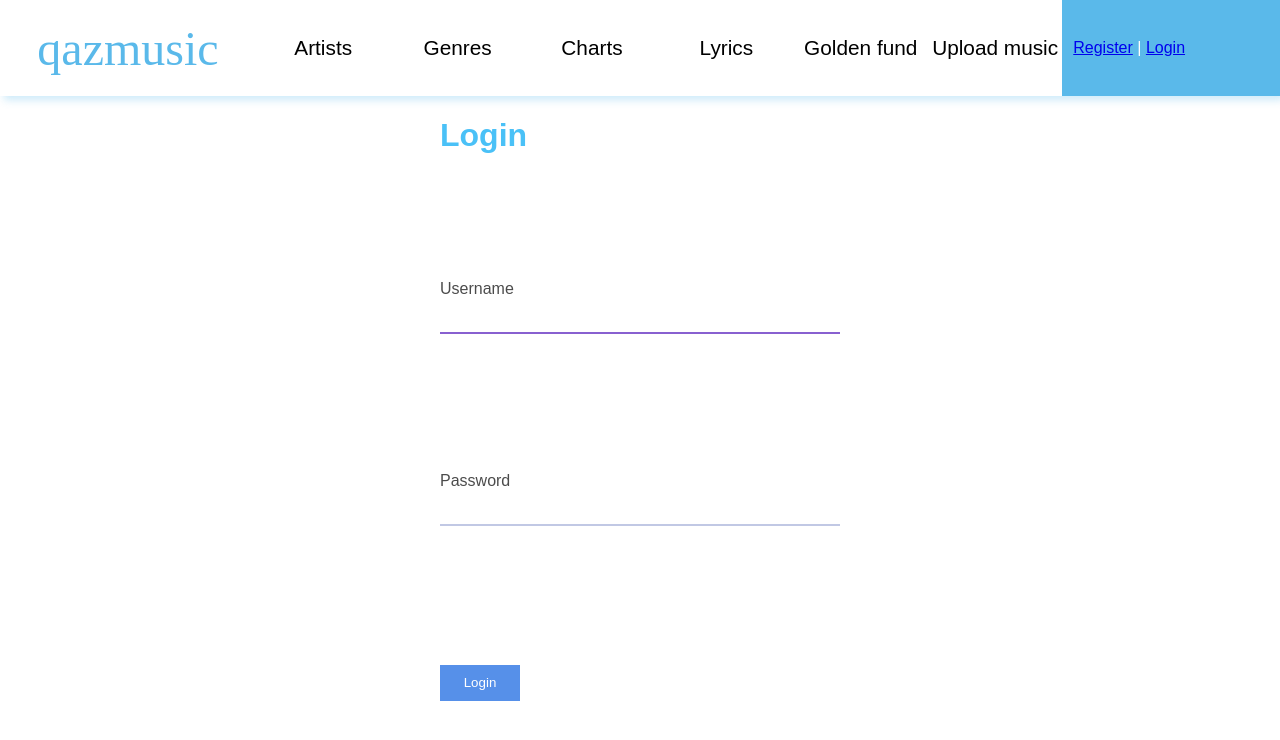
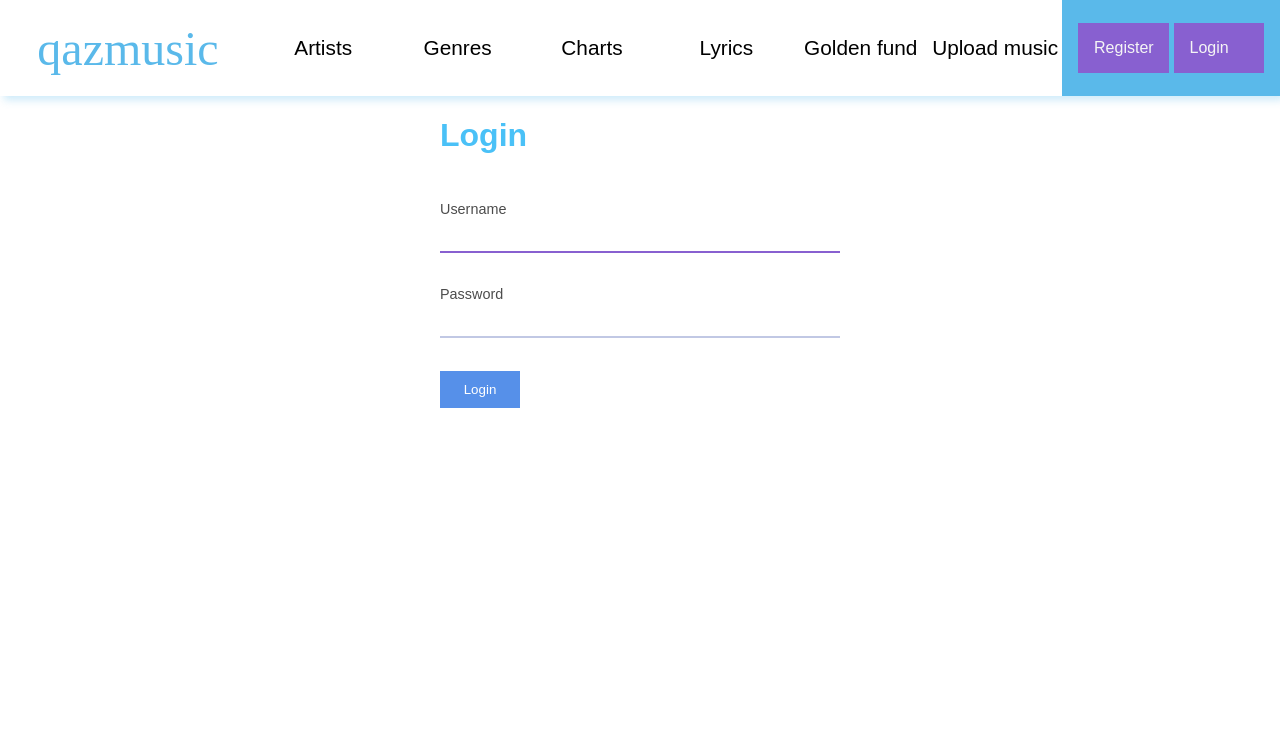
Before and after one commit to Ai-Batyrov/ShowBusinessKazakhstan, a Django app: page /login/ in a window 1280 px wide. Shown: the top 740 px of the page. Run offline with Django 4.2, Linux system fonts and the light colour scheme; parts of the project's set-up code (start-up, migrations or seed data) failed here and were passed over.

Commit message:
Authentication added and styled 2

```diff
--- a/ShowBusinessKazakhstan/settings.py
+++ b/ShowBusinessKazakhstan/settings.py
@@ -140,7 +140,8 @@ CACHES = {
 EMAIL_BACKEND = 'django.core.mail.backends.smtp.EmailBackend'
 EMAIL_HOST = 'smtp.gmail.com'
 EMAIL_PORT = '465'  # 587
-
+EMAIL_HOST_USER = 'aibolat.batyrov.03@gmail.com'
+EMAIL_HOST_PASSWORD = 'A1i2b3o4l5a6t77@'
 DEFAULT_FROM_EMAIL = f'Your Name {EMAIL_HOST_USER}'
 # EMAIL_USE_TLS = True
 EMAIL_USE_SSL = True
--- a/qazmusic/static/qazmusic/css/register-page.css
+++ b/qazmusic/static/qazmusic/css/register-page.css
@@ -7,12 +7,16 @@
     height: initial;
 }
 
-.register-card {
+.register-card, .login-card {
     width: 25rem;
     height: 40rem;
     display: flex;
     flex-direction: column;
     justify-content: space-around;
+}
+
+.login-card {
+    height: 20rem;
 }
 
 .register-card > form {
@@ -22,6 +26,13 @@
     justify-content: space-around;
 }
 
+.login-card > form {
+    height: 15rem;
+    display: flex;
+    flex-direction: column;
+    justify-content: space-around;
+}
+
 .captcha {
     width: 8rem;
 }
--- a/qazmusic/static/qazmusic/css/style.css
+++ b/qazmusic/static/qazmusic/css/style.css
@@ -1,6 +1,6 @@
 html, body {
     width: 100%;
-    height: 100%;
+    height: 100vh;
     font-family: "Mark Pro", sans-serif;
     margin: 0;
     padding: 0;
@@ -109,9 +109,30 @@ header {
     border-radius: 50%;
 }
 
-.user-div-inner-name span {
-    width: 74%;
+.user-div-inner > .auth-span, .username-span {
+    width: 100%;
     font-size: 1rem;
+    display: flex;
+    justify-content: space-evenly;
+}
+
+.username-span > div {
+    background-color: #5b80b2;
+    border-radius: 0.5rem;
+    padding: 1rem;
+}
+
+.user-div-inner > span > a {
+    width: 30%;
+    background-color: #8860d0;
+    text-decoration: none;
+    padding: 1rem;
+    color: whitesmoke;
+    transition: background-color 0.4s ease-in-out;
+}
+
+.user-div-inner > span > a:hover {
+    background-color: #388db4;
 }
 
 
--- a/qazmusic/static/qazmusic/css/upload-page.css
+++ b/qazmusic/static/qazmusic/css/upload-page.css
@@ -11,8 +11,7 @@
     display: flex;
     justify-content: center;
     align-items: center;
-    background: linear-gradient(170deg, rgba(86, 128, 233, 1) 0%, rgba(90, 185, 234, 1) 29%, rgba(136, 96, 208, 1) 68%, rgba(132, 206, 235, 1) 100%);
-    /*background: url("/static/qazmusic/img/gradient_razmytost_raznotsvetnyj_193120_1600x1200.jpg");*/
+    background: linear-gradient(160deg, rgba(86, 128, 233, 1) 0%, rgba(90, 185, 234, 1) 29%, rgba(136, 96, 208, 1) 68%, rgba(132, 206, 235, 1) 100%);
 }
 
 .left h3 {
@@ -95,6 +94,7 @@ form p {
 
 form p label {
     opacity: 0.7;
+    font-size: 0.9rem;
 }
 
 form p input {
@@ -102,7 +102,7 @@ form p input {
     border-bottom: #c1c8e4 2px solid;
     height: 2rem;
     font-family: Montserrat, serif;
-    font-size: 0.8rem;
+    font-size: 0.9rem;
 }
 
 form p input:focus {
@@ -118,6 +118,7 @@ form p select {
 }
 
 form p #id_file {
+    width: 50%;
     border: none;
     padding: 1rem 0 1rem 0;
 }
@@ -128,6 +129,19 @@ form p #id_file {
 
 #id_file[type="file" i] {
     color: #CC3434;
+}
+
+#id_file[type="file"]::-webkit-file-upload-button {
+    background-color: #8860d0;
+    color: whitesmoke;
+    font-family: inherit;
+    border: none;
+    padding: 1rem;
+    transition: background-color 0.4s ease-in-out;
+}
+
+#id_file[type="file"]::-webkit-file-upload-button:hover {
+    background-color: #4ac1f7;
 }
 
 form button {
--- a/qazmusic/templates/qazmusic/auth.html
+++ b/qazmusic/templates/qazmusic/auth.html
@@ -4,7 +4,7 @@
     <link rel="stylesheet" href="{% static 'qazmusic/css/upload-page.css' %}">
     <link rel="stylesheet" href="{% static 'qazmusic/css/register-page.css' %}">
     <main class="register-page">
-        <div class="register-card">
+        <div class="login-card">
             <h1>Login</h1>
             <form action="" method="post">
                 {% csrf_token %}
--- a/qazmusic/templates/qazmusic/base.html
+++ b/qazmusic/templates/qazmusic/base.html
@@ -34,10 +34,18 @@
     <div class="user-div">
         <div class="user-div-inner">
             {% if request.user.is_authenticated %}
-                <span>{{ user.username }} | <a href="{% url 'logout' %}">Logout</a></span>
+                <span class="username-span">
+                    <div>
+                        {{ user.username }}
+                    </div>
+                    <a href="{% url 'logout' %}">
+                        Logout
+                    </a>
+                </span>
             {% else %}
-                <span>
-                <a href="{% url 'register' %}">Register</a> | <a href="{% url 'login' %}">Login</a>
+                <span class="auth-span">
+                    <a href="{% url 'register' %}">Register</a>
+                    <a href="{% url 'login' %}">Login</a>
                 </span>
             {% endif %}
         </div>
```
Also changed, not shown: db.sqlite3.
